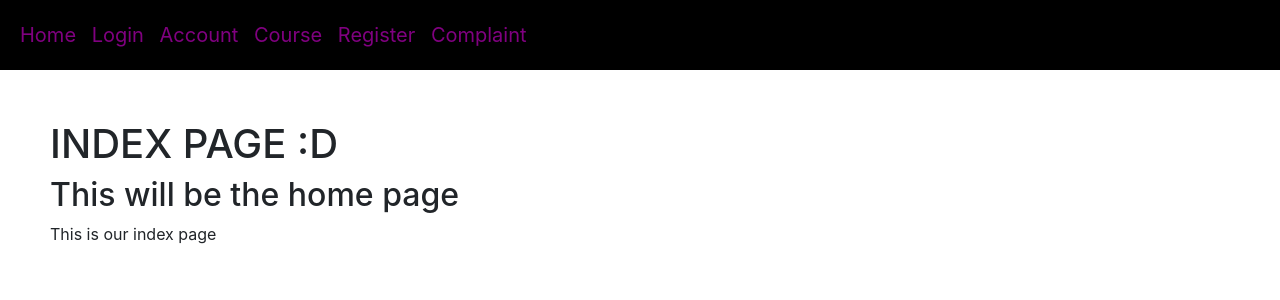
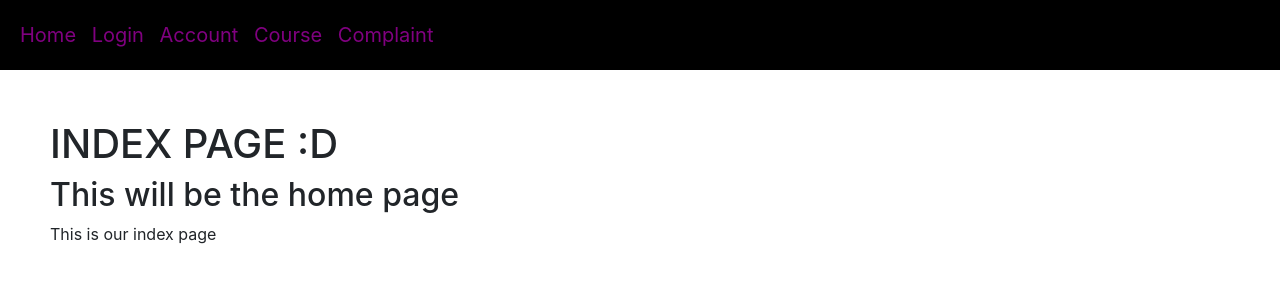
Before and after one commit to tryingtolearn11/322_project, a Flask app: page / in a window 1280 px wide. Shown: the top 300 px of the page. Run offline with Flask 2, Linux system fonts and the light colour scheme; some libraries are stand-ins or nearby versions.

Commit message:
removed register

```diff
--- a/app/routes.py
+++ b/app/routes.py
@@ -31,11 +31,6 @@ def account():
     userPackage = userInfo()
     return render_template('account.html', packages=userPackage)
 
-# Register Page
-@app.route("/register")
-def register():
-    return render_template('register.html')
-
 # Course Page
 @app.route("/course")
 def course():
--- a/app/templates/base.html
+++ b/app/templates/base.html
@@ -32,7 +32,6 @@
     <a href="{{ url_for('login') }}" >Login</a>
     <a href="{{ url_for('account') }}" >Account</a>
     <a href="{{ url_for('course') }}" >Course</a>
-    <a href="{{ url_for('register') }}" >Register</a>
     <a href="{{ url_for('complaint') }}" >Complaint</a>
 
 </nav>
```
Also changed, not shown: app/templates/register.html (deleted, +0 -12 lines).
